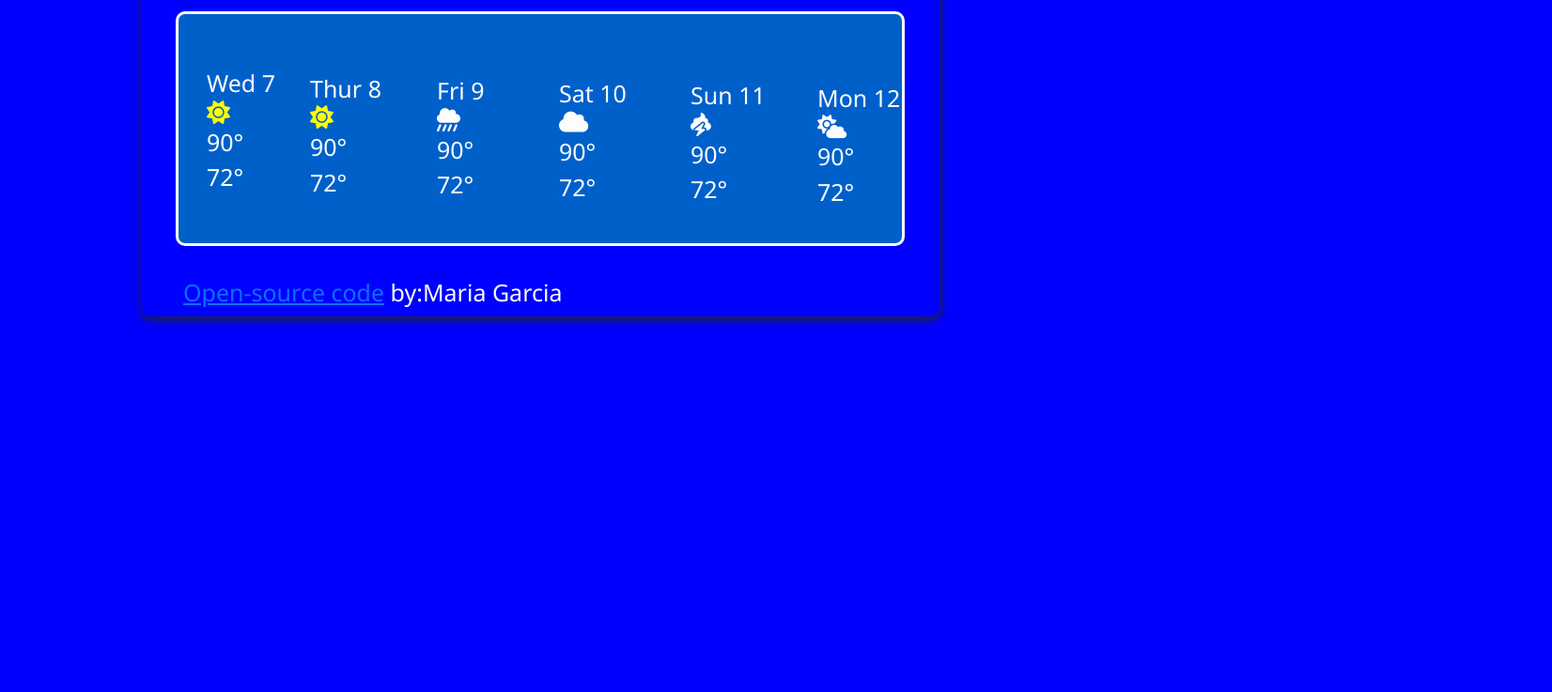
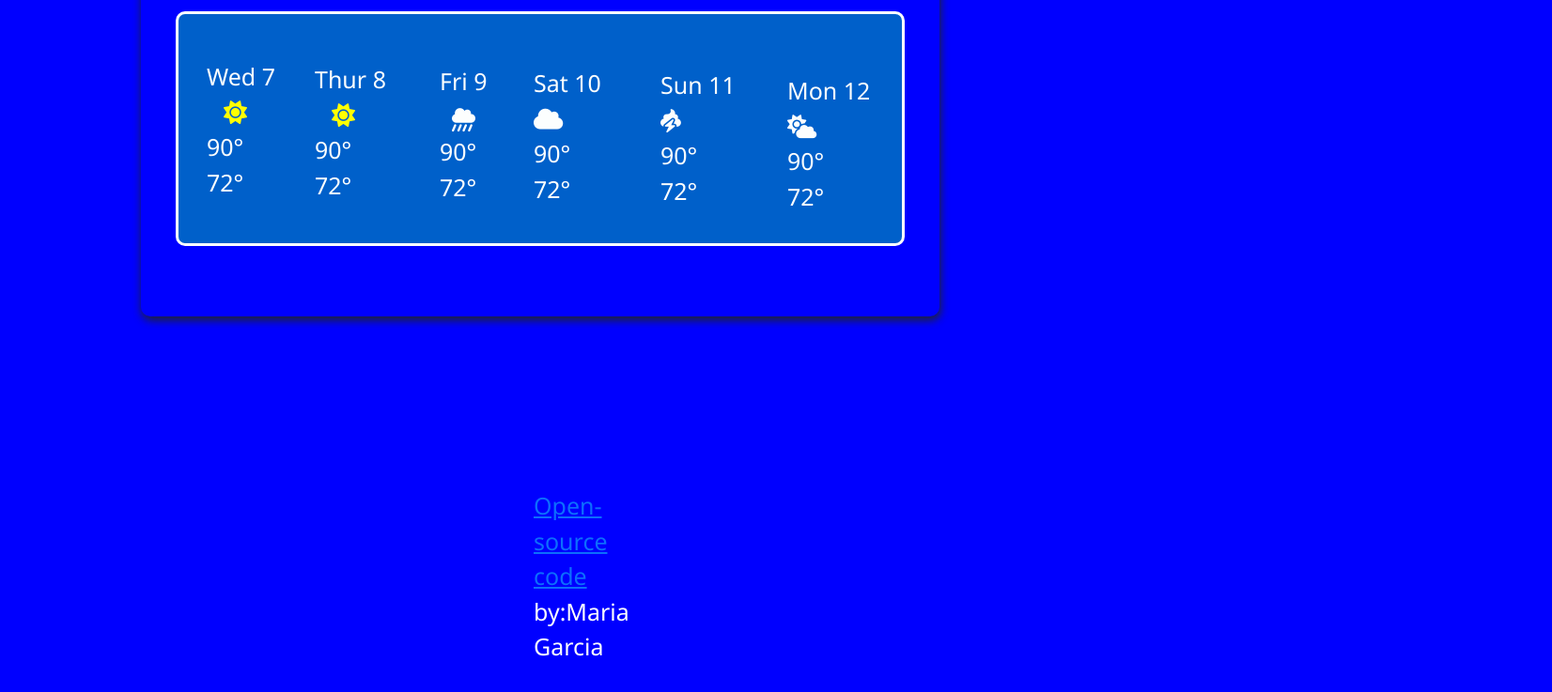
Before and after one commit to mariasalud/weather-pro, a plain HTML site: page index.html in a window 1280 px wide. Shown: the part 623-1360 px from the top of the page at 94% size, 1652 px wide, since content can reach past the window. Drawn offline with nearby package versions, Linux system fonts and the light colour scheme; no server answers.

Commit message:
Added and ajusted the cards format of  the index.html  and the position of the cards.

```diff
--- a/index.html
+++ b/index.html
@@ -86,65 +86,59 @@
 
 <div class="borders">
 <div class="card-deck">
-<div class="days">
-   <div class="wednesday">
+<div class="wednesday"> Wed 7
 <div class="row">
      <div class="col-2">
-    Wed 7 </div>
   <i class="fas fa-sun class-sun"></i>
-  <div> 90°</div>
-  <div> 72° </div>
+  <div class="predict"> 90°</div>
+  <div class="predict"> 72° </div>
+</div>
 </div>
 
 
-
-     <div class="thursday">
+     <div class="thursday">  Thur 8
         <div class="row">
       <div class="col-2">
-        Thur 8 </div>
-      <i class="fas fa-sun class-sun"></i>
-      <div> 90°</div>
-      <div> 72° <div>
+        <i class="fas fa-sun class-sun"></i>
+      <div class="predict"> 90°</div>
+      <div class="predict"> 72° <div>
+      </div>
       </div>
 
-
-         <div class="friday">
+         <div class="friday"> Fri 9
             <div class="row">
           <div class="col-2">
-            Fri 9 </div>
-            <i class="fas fa-cloud-showers-heavy"></i>
-          <div> 90°</div>
-          <div> 72° </div>
+            <i class="fas fa-cloud-showers-heavy class-showers"></i>
+          <div class="forcast"> 90°</div>
+          <div class="forcast"> 72° </div>
+            </div>
             </div>
 
-
-           <div class="saturday">
+           <div class="saturday"> Sat 10
               <div class="row">
               <div class="col-2">
-                 Sat 10 </div>
-                 <i class="fas fa-cloud"></i>
-              <div> 90°</div>
-              <div> 72° </div>
+                  <i class="fas fa-cloud class-cloud"></i>
+              <div class="forcast"> 90°</div>
+              <div class="forcast"> 72° </div>
+              </div>
+            </div>
+
+              <div class="sunday"> Sun 11
+                  <div class="row">
+                  <div class="col-2">
+                     <i class="fas fa-poo-storm  class-storm"></i>
+                  <div class="forcast"> 90°</div>
+                  <div class="forcast"> 72° </div>
+                  </div>
               </div>
 
-
-              <div class="sunday">
-                  <div class="row">
-                  <div class="col-2">
-                     Sun 11 </div>
-                     <i class="fas fa-poo-storm"></i>
-                  <div> 90°</div>
-                  <div> 72° </div>
-                  </div>
-
-
-                  <div class="monday">
+                  <div class="monday"> Mon 12
                       <div class="row">
                       <div class="col-2">
-                        Mon 12 </div>
-                        <i class="fas fa-cloud-sun"></i>
-                      <div> 90°</div>
-                      <div> 72° </div>
+                        <i class="fas fa-cloud-sun class-storm"></i>
+                      <div class="estimate"> 90°</div>
+                      <div class="estimate"> 72° </div>
+                      </div>
                       </div>
             </div>
               </div>
--- a/src/styles.css
+++ b/src/styles.css
@@ -74,40 +74,73 @@ li {
   background: #0060ca;
 }
 
-.days .wednesday {
+ .wednesday {
   position: relative;
-  bottom: -55px;
+  bottom: -48px;
   right: -30px;
   color: #fcfefe;
   font-size: 25px;
 }
-.days .thursday {
+ .thursday {
   position: relative;
-  right: -110px;
-  top: -132px;
+  right: -115px;
+  top: -147px;
 }
-.days .friday {
+ .friday {
+  position: relative;
+  right: -133px;
+  top: -148px;
+}
+ .saturday {
+  position: relative;
+  right: -100px;
+  top: -148px;
+}
+.sunday {
   position: relative;
   right: -135px;
-  top: -135px;
+  top: -148px;
 }
-.days .saturday {
-  position: relative;
-  right: -130px;
-  top: -135px;
-}
-.days .sunday {
-  position: relative;
-  right: -140px;
-  top: -135px;
-}
-.days .monday {
+ .monday {
   position: relative;
   right: -135px;
-  top: -135px;
+  top: -144px;
 }
 .class-sun {
   color: yellow;
+  position: relative;
+  right:-18px;
+}
+.class-showers {
+position:relative;
+right:-13px;
+bottom:-3px;
+
+.class-cloud {
+  position:relative;
+  right:-18px;
+  bottom:-3px;
+}
+.class-storm {
+  position: relative;
+  right: -19px;
+  bottom:-3px;
+}
+.predict {
+  position:relative;
+  right:-18px;
+
+}
+.forcast {
+  position:relative;
+  right:-12px;
+  bottom:-4px;
+}
+.estimate {
+  position: relative;
+right:-20px;
+bottom:-4px;
+
 }
 .footer {
   position:relative;
```
